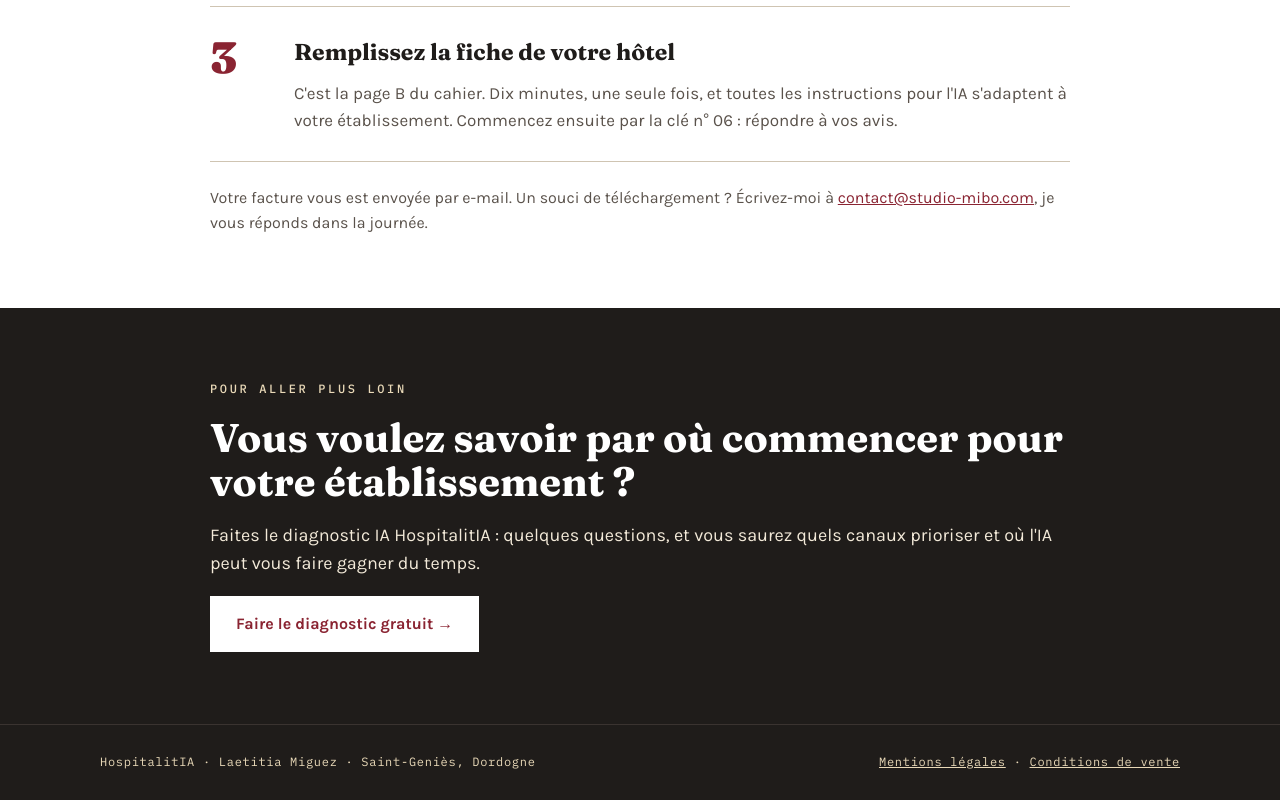
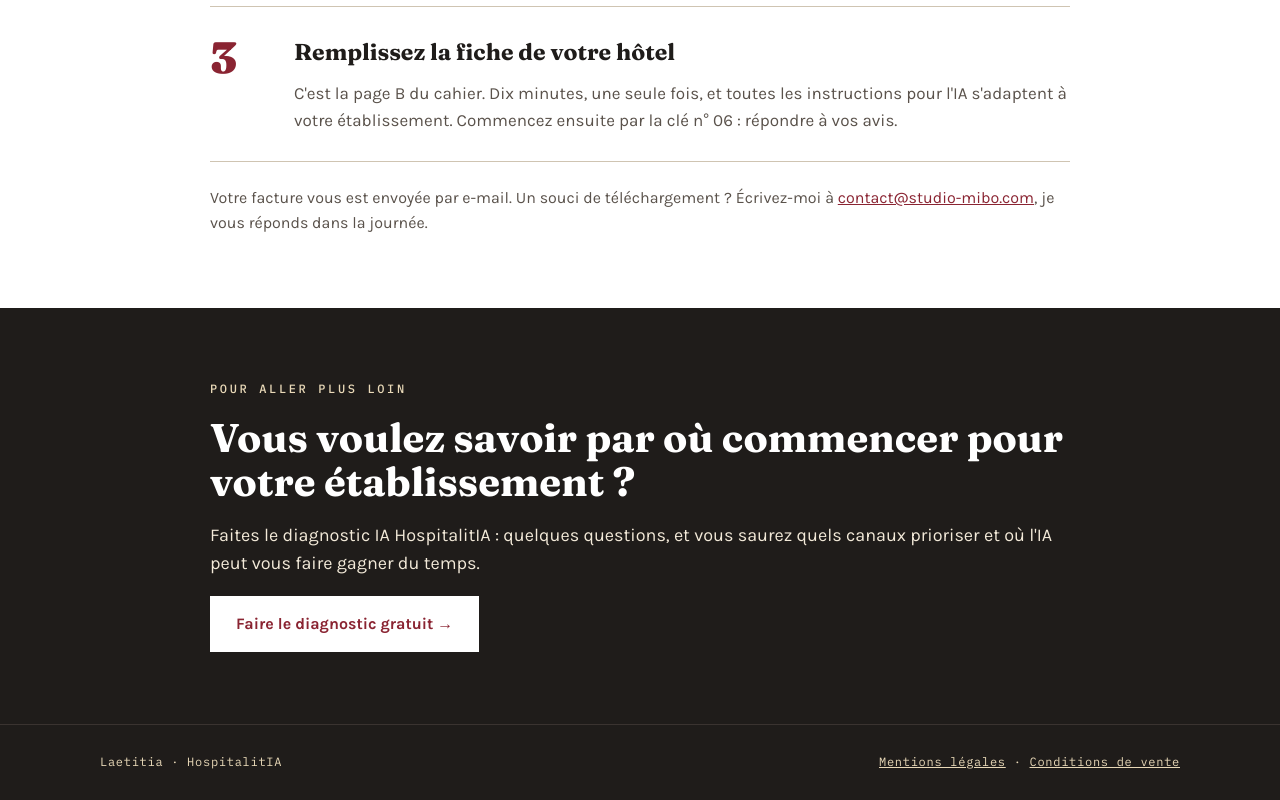
Before and after one commit to laeti-bras-droit-infopreneurs/site-studio-mibo, a plain HTML site: page merci/index.html in a window 1280 px wide. Shown: the part 1102-1902 px from the top of the page. Drawn offline with Linux system fonts and the light colour scheme.

Commit message:
Page merci : bas de page Laetitia · HospitalitIA

```diff
--- a/merci/index.html
+++ b/merci/index.html
@@ -83,7 +83,7 @@
 
 <footer style="display: flex; justify-content: center; padding: 28px 24px; border-top: 1px solid #3a3330; background: #1f1c1a; color: #e9d9b8">
 <div style="width: 100%; max-width: 1080px; display: flex; flex-wrap: wrap; justify-content: space-between; gap: 12px; font-family: 'IBM Plex Mono', ui-monospace, monospace; font-size: 12px; letter-spacing: 0.06em">
-<span>HospitalitIA · Laetitia Miguez · Saint-Geniès, Dordogne</span>
+<span>Laetitia · HospitalitIA</span>
 <span><a href="/mentions-legales.html" style="color: #e9d9b8">Mentions légales</a> · <a href="/cgv.html" style="color: #e9d9b8">Conditions de vente</a></span>
 </div>
 </footer>
```
